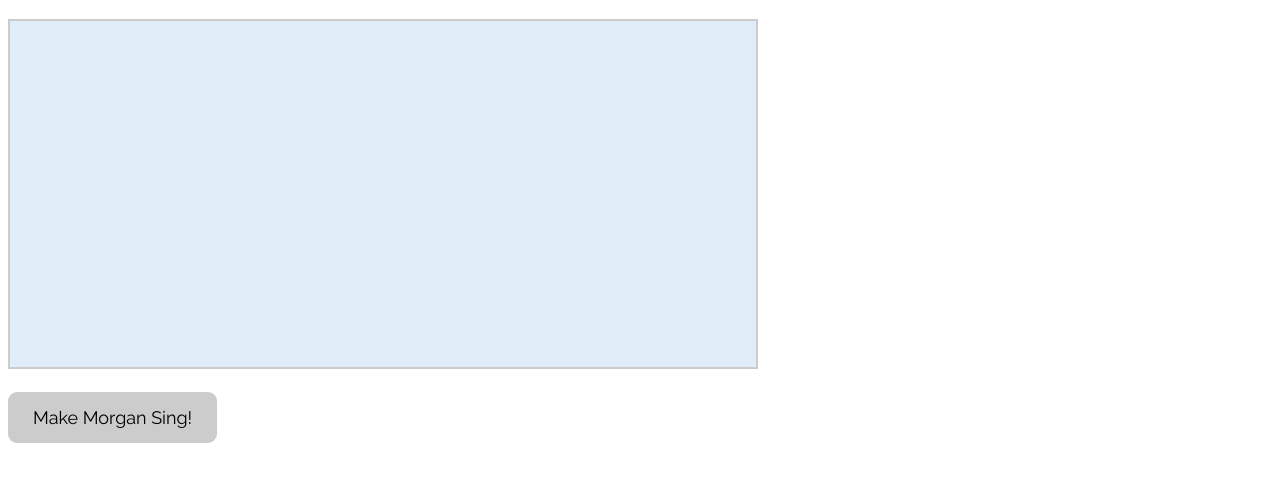
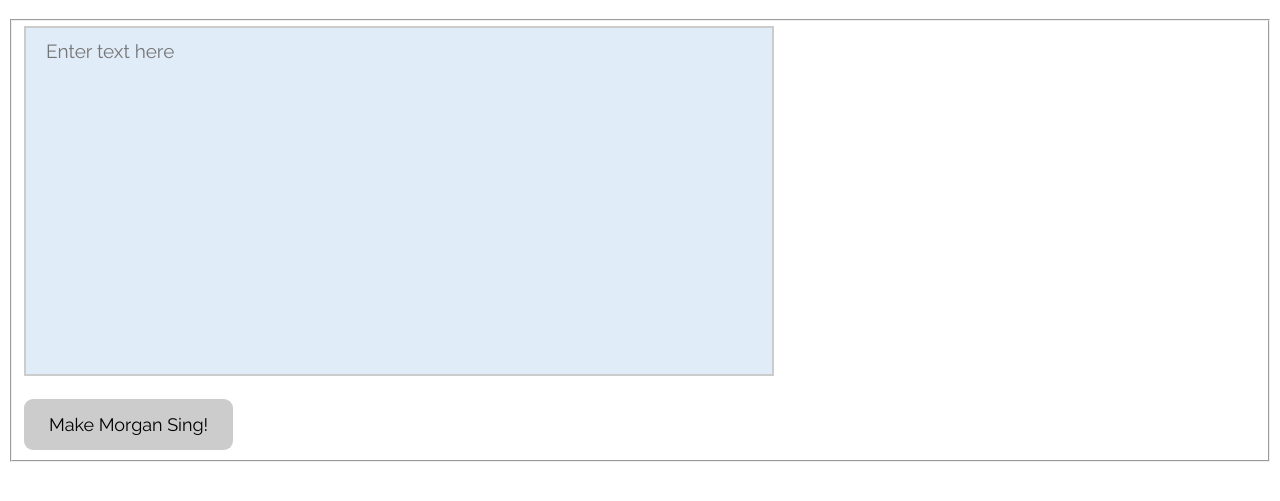
Before and after one commit to jihyukbae/freeman-sings, a plain HTML site: page morganfreeman.html in a window 1280 px wide. Shown: the part 61-562 px from the top of the page. Drawn offline with Linux system fonts and the light colour scheme.

Commit message:
Update morganfreeman.html
Saved as "index.html" on my computer

Works with node.js to handle user input, but does not work for CSS

```diff
--- a/morganfreeman.html
+++ b/morganfreeman.html
@@ -15,15 +15,22 @@ Morgan Freeman Text to Voice
 
 <div id="main content">
 <div id="test"><h1 style="color: #190718"> Morgan Freeman Text to Voice</h1> </div>
-<textarea>
+<form action="" method="post">
+<fieldset>
+<textarea id="entry" name="entry" placeholder="Enter text here">
 </textarea>
+<br>
+<br>
+<input type="submit" value="Make Morgan Sing!">
+<!--post request with the submitted form info to the same URL-->
+</fieldset>
 </form>
 <br>
 <br>
-<input type="submit" value="Make Morgan Sing!">
 <!--We need PHP at this point -->
 </div> <!--END content-->
 <!--a href=""k as in ish.mp3"> Play </a-->
 </div> <!--END wrapper-->
 
 </body>
+</html>
```
